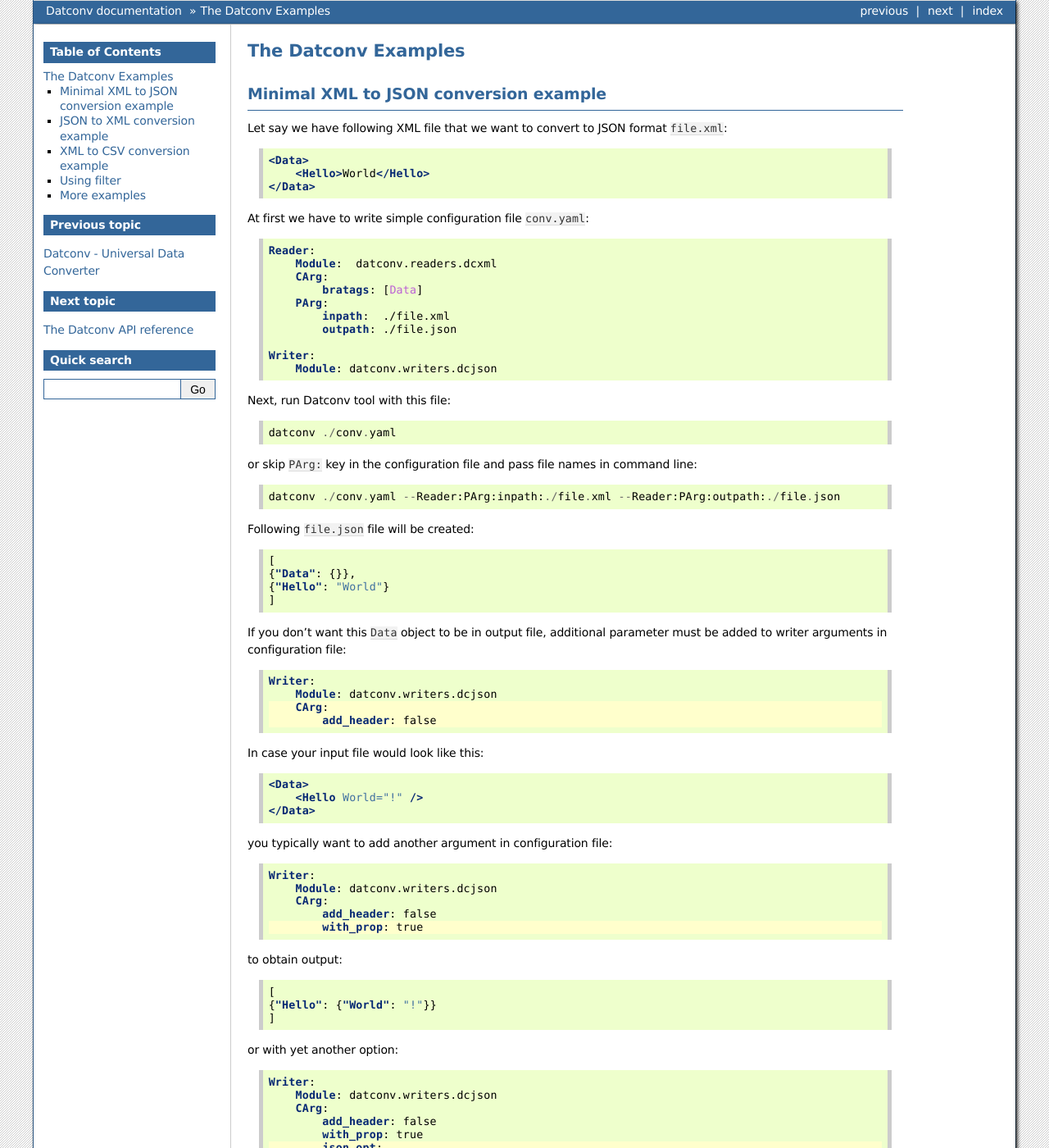
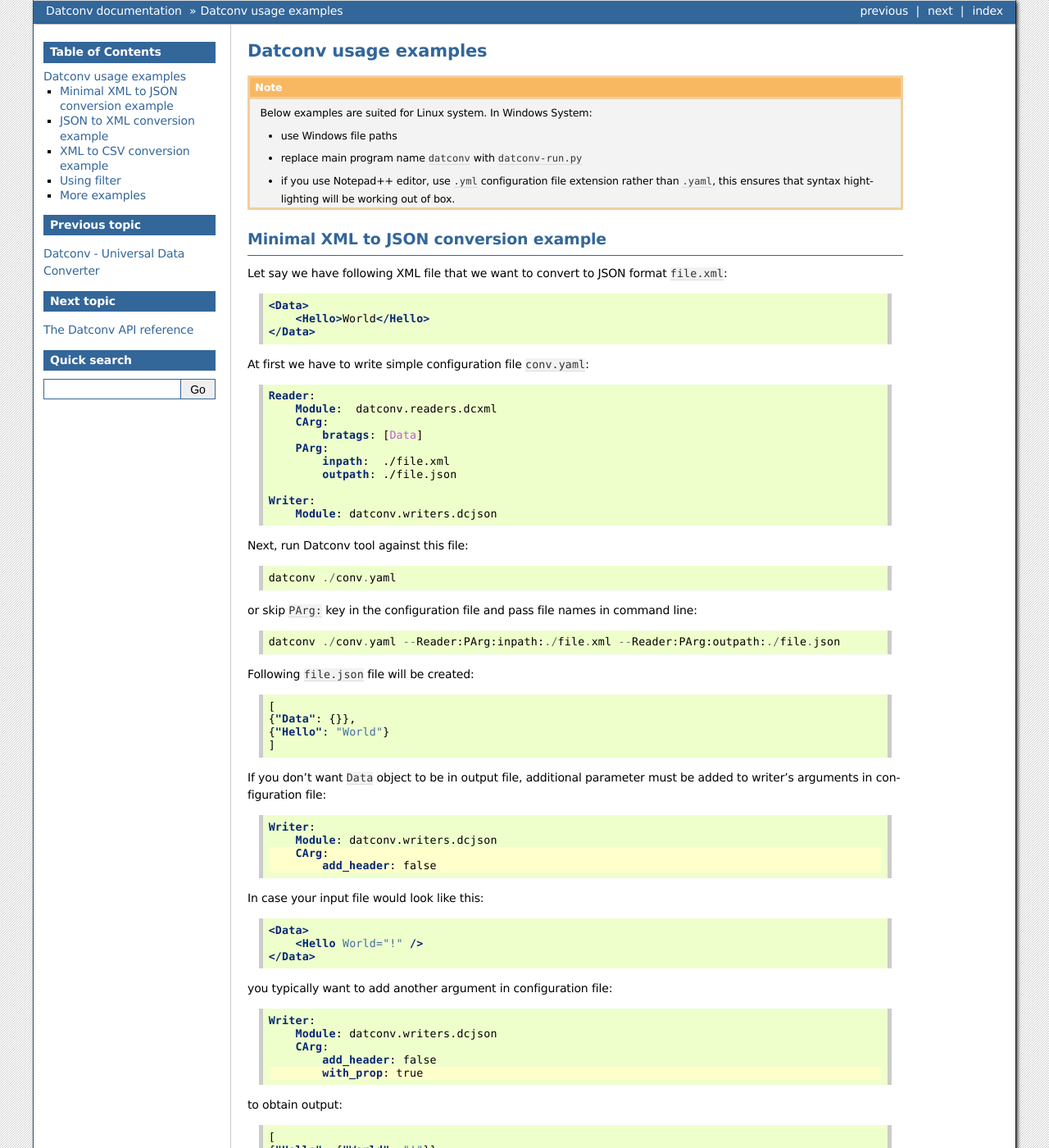
Before and after one commit to gwierzchowski/datconv, a Sphinx documentation site: the page built from docs/source/tutorial.rst, in a window 1280 px wide and 1400 px high. Shown: the whole window at 82% size. Built offline with Sphinx 7.4.7, drawn with Linux system fonts in a browser that asks for light colours; the version number could not be read and is left out; some of the changed text lies outside the part shown.

Commit message:
Small fixes in documentation

```diff
--- a/README.rst
+++ b/README.rst
@@ -14,7 +14,7 @@ Prerequisites
 ^^^^^^^^^^^^^
 This program requires following 3-rd party packages: ``PyYAML``, ``lxml``.
 They must be installed in order to run Datconv.
-In addition JSON readers require ``ijson`` packege to be installed.
+In addition JSON readers require ``ijson`` package to be installed.
 
 | **PyYAML** and **ijson** can be installed from Python Package Index:
 | Linux: ``sudo pip install PyYAML ijson``
--- a/datconv_pkg/__init__.py
+++ b/datconv_pkg/__init__.py
@@ -1,6 +1,6 @@
 # -*- coding: utf-8 -*-
 """
-This module provides Datconv class which encapsulate all datconv features
+This module provides Datconv class which encapsulate all datconv program features
 and can be created and called from other Python script as e.g.::
 
     import datconv
--- a/datconv_pkg/version.py
+++ b/datconv_pkg/version.py
@@ -3,7 +3,7 @@
 # Set version number here
 datconv_author  = "Grzegorz Wierzchowski <gwierzchowski@wp.pl>"
 datconv_status  = '3 - Alpha'
-datconv_version = '0.4.0'
+datconv_version = '0.4.1'
 datconv_date    = '2017 August'
 
 #Development Status :: 1 - Planning
--- a/docs/source/api.rst
+++ b/docs/source/api.rst
@@ -23,6 +23,9 @@ The :command:`datconv` script has following call syntax::
     or
     datconv --version
     which prints version number to standard output and exit.
+    or
+    datconv --help
+    which prints short usage information
 
     The datconv script returns to shell:
         0 on sucess
--- a/docs/source/tutorial.rst
+++ b/docs/source/tutorial.rst
@@ -1,5 +1,12 @@
-The Datconv Examples
-====================
+Datconv usage examples
+======================
+.. note::
+    Below examples are suited for Linux system. In Windows System:
+
+    - use Windows file paths
+    - replace main program name ``datconv`` with ``datconv-run.py``
+    - if you use Notepad++ editor, use ``.yml`` configuration file extension rather than ``.yaml``,
+      this ensures that syntax hightlighting will be working out of box.
 
 Minimal XML to JSON conversion example
 --------------------------------------
@@ -27,7 +34,7 @@ At first we have to write simple configuration file ``conv.yaml``:
     Writer:
         Module: datconv.writers.dcjson
 
-Next, run Datconv tool with this file::
+Next, run Datconv tool against this file::
 
     datconv ./conv.yaml
 
@@ -109,7 +116,7 @@ or with yet another option:
 JSON to XML conversion example
 ------------------------------
 
-Let say we have JSON query result from `Couchbase <https://www.couchbase.com>`_ that we want to convert to XML ``cb.json``:
+Let say we have JSON query result returned by ``cbq`` tool from `Couchbase <https://www.couchbase.com>`_ saved in file ``cb.json`` that we want to convert to XML:
 
 .. code-block:: json
 
--- a/setup.py
+++ b/setup.py
@@ -26,7 +26,7 @@ with open('DESCR.rst') as f:
 
 dist = distutils.core.setup(name = 'datconv',
     version = datconv_version,
-    description = 'Universal data converter - pandoc for data',
+    description = 'Universal data converter - pandoc for data; XML, CSV, JSON are supported',
     long_description = long_description,
     author = 'Grzegorz Wierzchowski',
     author_email = 'gwierzchowski@wp.pl',
```
Also changed, not shown: other parts of docs/source/api.rst (+1 -1 lines), other parts of docs/source/tutorial.rst (+5 -5 lines), DESCR.rst (+4 -3 lines), docs/Changelog.rst, 2 other files.
